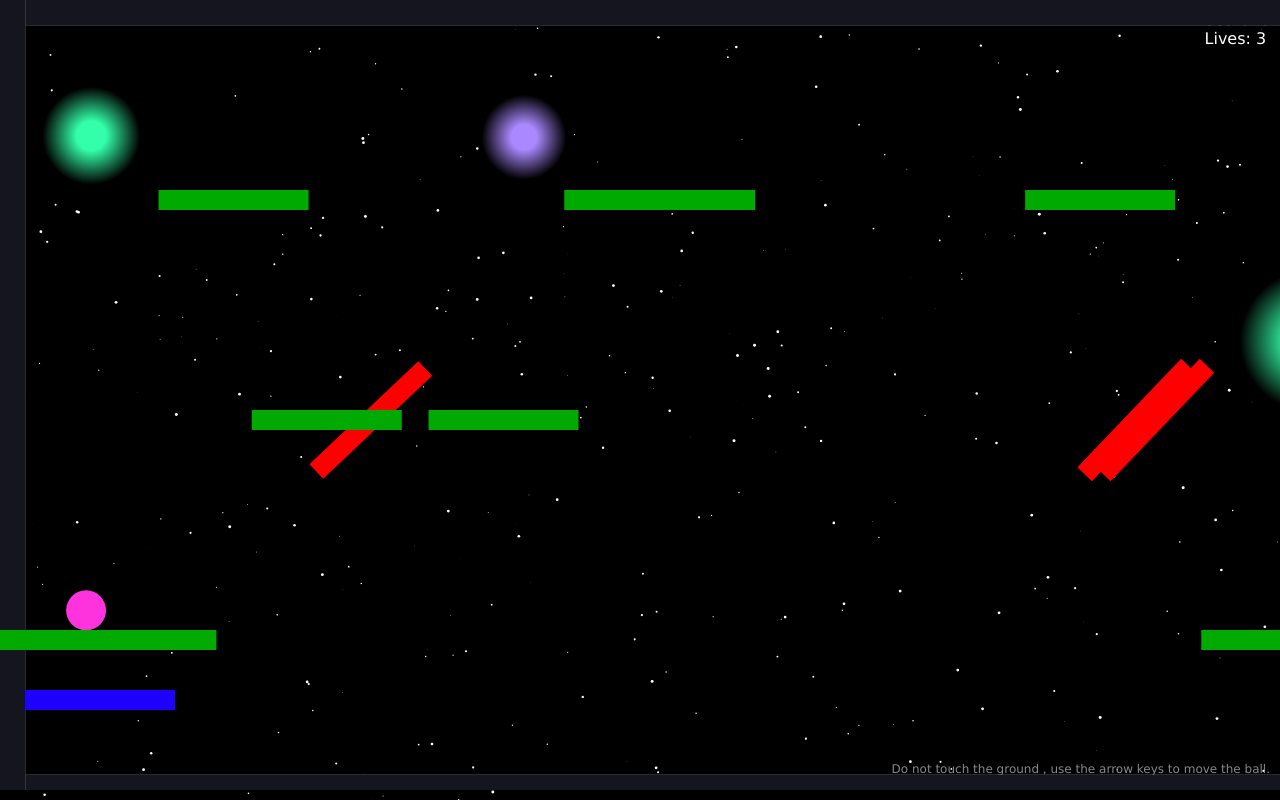
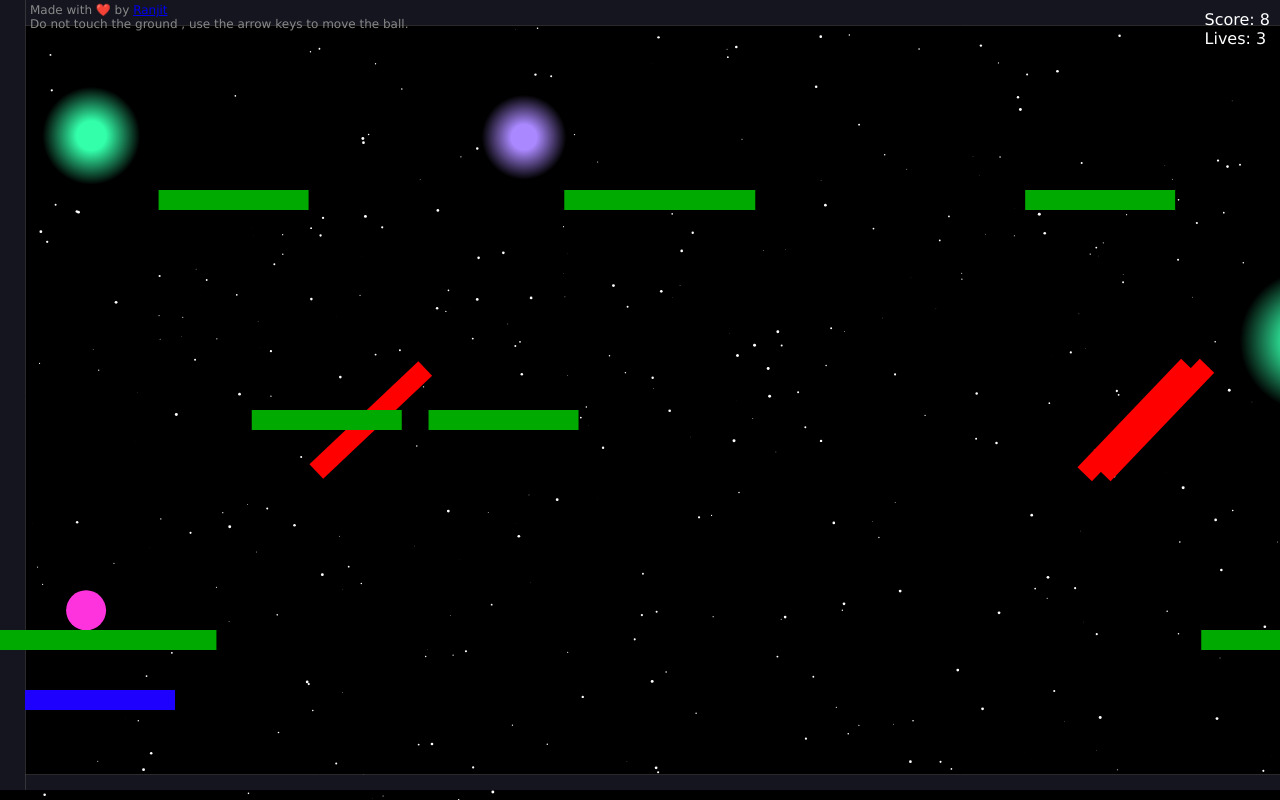
Before and after one commit to imReCoder/flying-ball-matter, a plain HTML site: page index.html in a window 1280 px wide. Drawn offline with Linux system fonts and the light colour scheme.

Commit message:
alignment fix

```diff
--- a/index.css
+++ b/index.css
@@ -10,11 +10,12 @@ body {
 
 .author-info {
     position: absolute;
-    bottom: 10px;
-    right: 10px;
+    top: 3px;
+    left: 30px;
     font-size: 12px;
     color: #888888;
-    text-align: right;
+    /* text-align: right; */
+    z-index: 4;
 }
 
 .stats{
@@ -25,4 +26,5 @@ body {
     color: #ffffff;
     display: flex;
     flex-direction: column;
+    z-index: 3;
 }
--- a/index.html
+++ b/index.html
@@ -19,10 +19,10 @@
             </div>
         </div>
         <div class="author-info">
+            <span>Made with ❤️ by <a href="https://github.com/imReCoder">Ranjit</a></span>
             <div class="info">
                 Do not touch the ground , use the arrow keys to move the ball.
             </div>
-            <span>Made with ❤️ by <a href="https://github.com/imReCoder">Ranjit</a></span>
         </div>
         <canvas id="star-background" style="position: absolute; top: 0; left: 0; z-index: 0;"></canvas>
         <canvas id="canvas"  style="position: absolute; top: 0; left: 0; z-index: 1;"></canvas>
```
